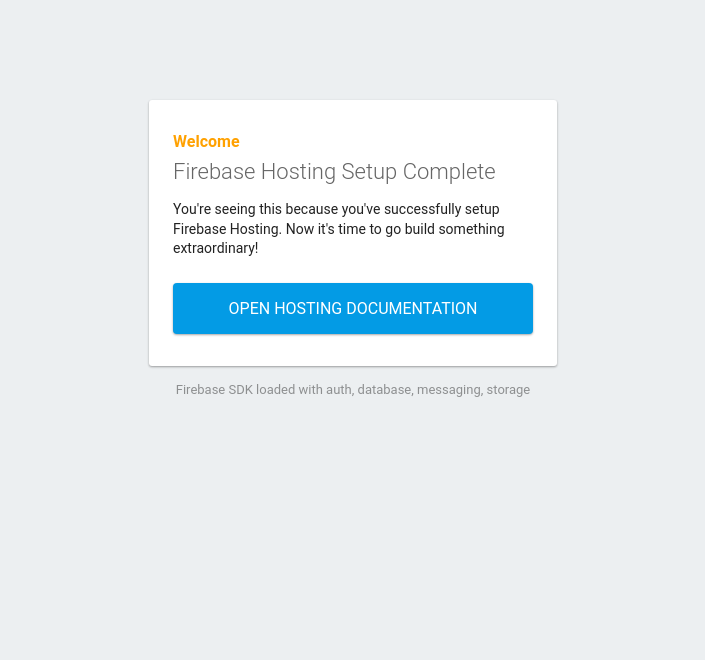
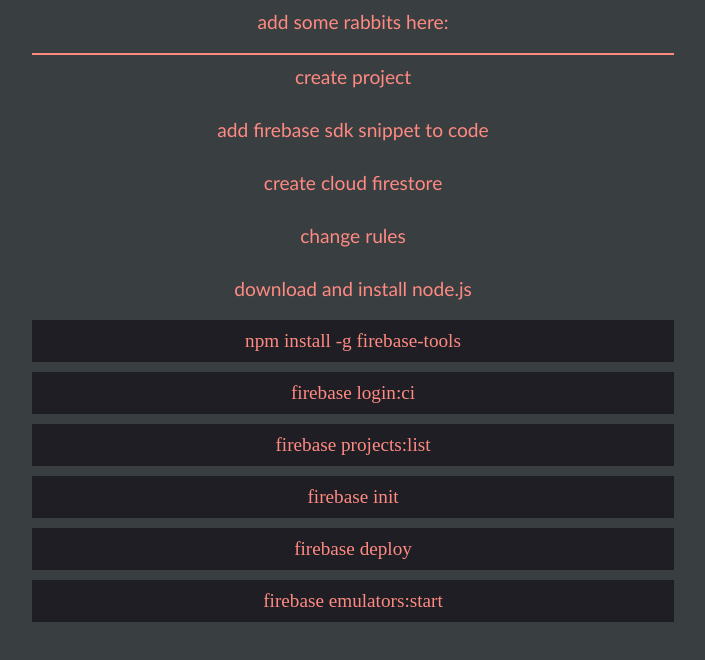
Before and after one commit to nanodotbot/_firebase, a plain HTML site: page public/index.html in a window 1280 px wide. Shown: the whole page, without its empty margins (287-992 px from the left). Drawn offline with Linux system fonts and the light colour scheme; some packages are replaced by stand-ins of ours; no server answers.

Commit message:
index.html

```diff
--- a/public/index.html
+++ b/public/index.html
@@ -1,65 +1,54 @@
 <!DOCTYPE html>
-<html>
-  <head>
-    <meta charset="utf-8">
-    <meta name="viewport" content="width=device-width, initial-scale=1">
-    <title>Welcome to Firebase Hosting</title>
+<html lang="en">
 
-    <!-- update the version number as needed -->
-    <script defer src="/__/firebase/7.17.2/firebase-app.js"></script>
-    <!-- include only the Firebase features as you need -->
-    <script defer src="/__/firebase/7.17.2/firebase-auth.js"></script>
-    <script defer src="/__/firebase/7.17.2/firebase-database.js"></script>
-    <script defer src="/__/firebase/7.17.2/firebase-messaging.js"></script>
-    <script defer src="/__/firebase/7.17.2/firebase-storage.js"></script>
-    <!-- initialize the SDK after all desired features are loaded -->
-    <script defer src="/__/firebase/init.js"></script>
+<head>
+    <meta charset="UTF-8">
+    <meta name="viewport" content="width=device-width, initial-scale=1.0">
+    <title>firebase summary</title>
+    <link rel="stylesheet" href="./firebase.css">
+</head>
 
-    <style media="screen">
-      body { background: #ECEFF1; color: rgba(0,0,0,0.87); font-family: Roboto, Helvetica, Arial, sans-serif; margin: 0; padding: 0; }
-      #message { background: white; max-width: 360px; margin: 100px auto 16px; padding: 32px 24px; border-radius: 3px; }
-      #message h2 { color: #ffa100; font-weight: bold; font-size: 16px; margin: 0 0 8px; }
-      #message h1 { font-size: 22px; font-weight: 300; color: rgba(0,0,0,0.6); margin: 0 0 16px;}
-      #message p { line-height: 140%; margin: 16px 0 24px; font-size: 14px; }
-      #message a { display: block; text-align: center; background: #039be5; text-transform: uppercase; text-decoration: none; color: white; padding: 16px; border-radius: 4px; }
-      #message, #message a { box-shadow: 0 1px 3px rgba(0,0,0,0.12), 0 1px 2px rgba(0,0,0,0.24); }
-      #load { color: rgba(0,0,0,0.4); text-align: center; font-size: 13px; }
-      @media (max-width: 600px) {
-        body, #message { margin-top: 0; background: white; box-shadow: none; }
-        body { border-top: 16px solid #ffa100; }
-      }
-    </style>
-  </head>
-  <body>
-    <div id="message">
-      <h2>Welcome</h2>
-      <h1>Firebase Hosting Setup Complete</h1>
-      <p>You're seeing this because you've successfully setup Firebase Hosting. Now it's time to go build something extraordinary!</p>
-      <a target="_blank" href="https://firebase.google.com/docs/hosting/">Open Hosting Documentation</a>
-    </div>
-    <p id="load">Firebase SDK Loading&hellip;</p>
+<body>
+    <p>add some rabbits here:</p>
+    <div class="rabbits"></div>
+    <hr>
+    <p>create project</p>
+    <p>add firebase sdk snippet to code</p>
+    <p>create cloud firestore</p>
+    <p>change rules</p>
+    <a href="https://nodejs.org/en/">download and install node.js</a>
+    <code>npm install -g firebase-tools</code>
+    <code>firebase login:ci</code>
+    <code>firebase projects:list</code>
+    <code>firebase init</code>
+    <code>firebase deploy</code>
+    <code>firebase emulators:start</code>
+
+    <!-- The core Firebase JS SDK is always required and must be listed first -->
+    <script src="https://www.gstatic.com/firebasejs/7.17.2/firebase-app.js"></script>
+    <script src="https://www.gstatic.com/firebasejs/7.17.2/firebase-firestore.js"></script>
+
+    <!-- TODO: Add SDKs for Firebase products that you want to use
+        https://firebase.google.com/docs/web/setup#available-libraries -->
+    <script src="https://www.gstatic.com/firebasejs/7.17.2/firebase-analytics.js"></script>
 
     <script>
-      document.addEventListener('DOMContentLoaded', function() {
-        // // 🔥🔥🔥🔥🔥🔥🔥🔥🔥🔥🔥🔥🔥🔥🔥🔥🔥🔥🔥🔥🔥🔥🔥🔥🔥🔥🔥🔥🔥🔥🔥
-        // // The Firebase SDK is initialized and available here!
-        //
-        // firebase.auth().onAuthStateChanged(user => { });
-        // firebase.database().ref('/path/to/ref').on('value', snapshot => { });
-        // firebase.messaging().requestPermission().then(() => { });
-        // firebase.storage().ref('/path/to/ref').getDownloadURL().then(() => { });
-        //
-        // // 🔥🔥🔥🔥🔥🔥🔥🔥🔥🔥🔥🔥🔥🔥🔥🔥🔥🔥🔥🔥🔥🔥🔥🔥🔥🔥🔥🔥🔥🔥🔥
+        // Your web app's Firebase configuration
+        var firebaseConfig = {
+            apiKey: "AIzaSyBlICJvsWS79g87INj7LUvSkaydUkp1AMQ",
+            authDomain: "fir-1f14d.firebaseapp.com",
+            databaseURL: "https://fir-1f14d.firebaseio.com",
+            projectId: "fir-1f14d",
+            storageBucket: "fir-1f14d.appspot.com",
+            messagingSenderId: "809134647151",
+            appId: "1:809134647151:web:c3df5ef732785ce2732a9a",
+            measurementId: "G-CM0X4LS8M9"
+        };
+        // Initialize Firebase
+        firebase.initializeApp(firebaseConfig);
+        firebase.analytics();
+    </script>
+    <script src="./firebase.js"></script>
+</body>
 
-        try {
-          let app = firebase.app();
-          let features = ['auth', 'database', 'messaging', 'storage'].filter(feature => typeof app[feature] === 'function');
-          document.getElementById('load').innerHTML = `Firebase SDK loaded with ${features.join(', ')}`;
-        } catch (e) {
-          console.error(e);
-          document.getElementById('load').innerHTML = 'Error loading the Firebase SDK, check the console.';
-        }
-      });
-    </script>
-  </body>
 </html>
```
Also changed, not shown: public/firebase.html (deleted, +0 -54 lines).
